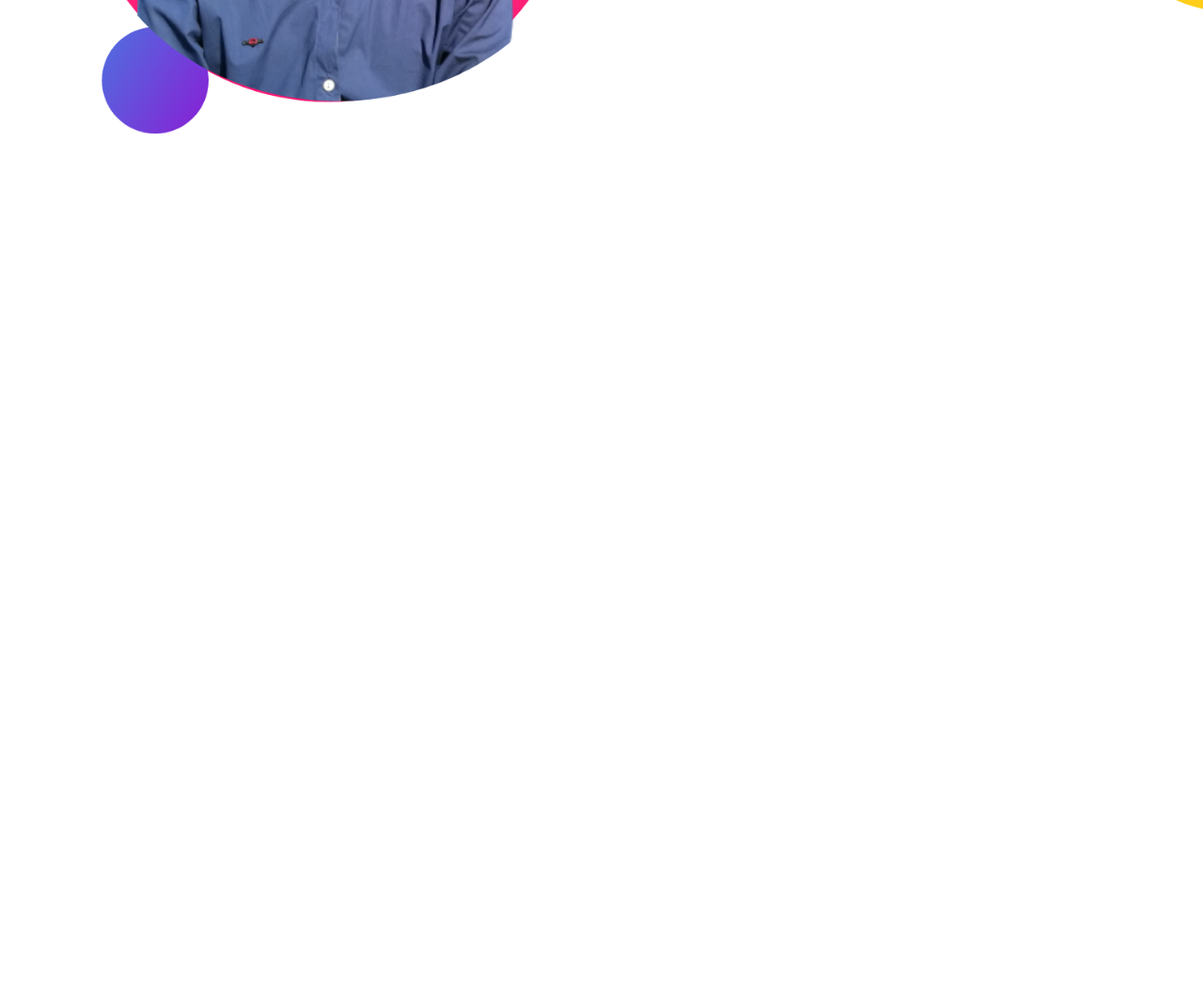
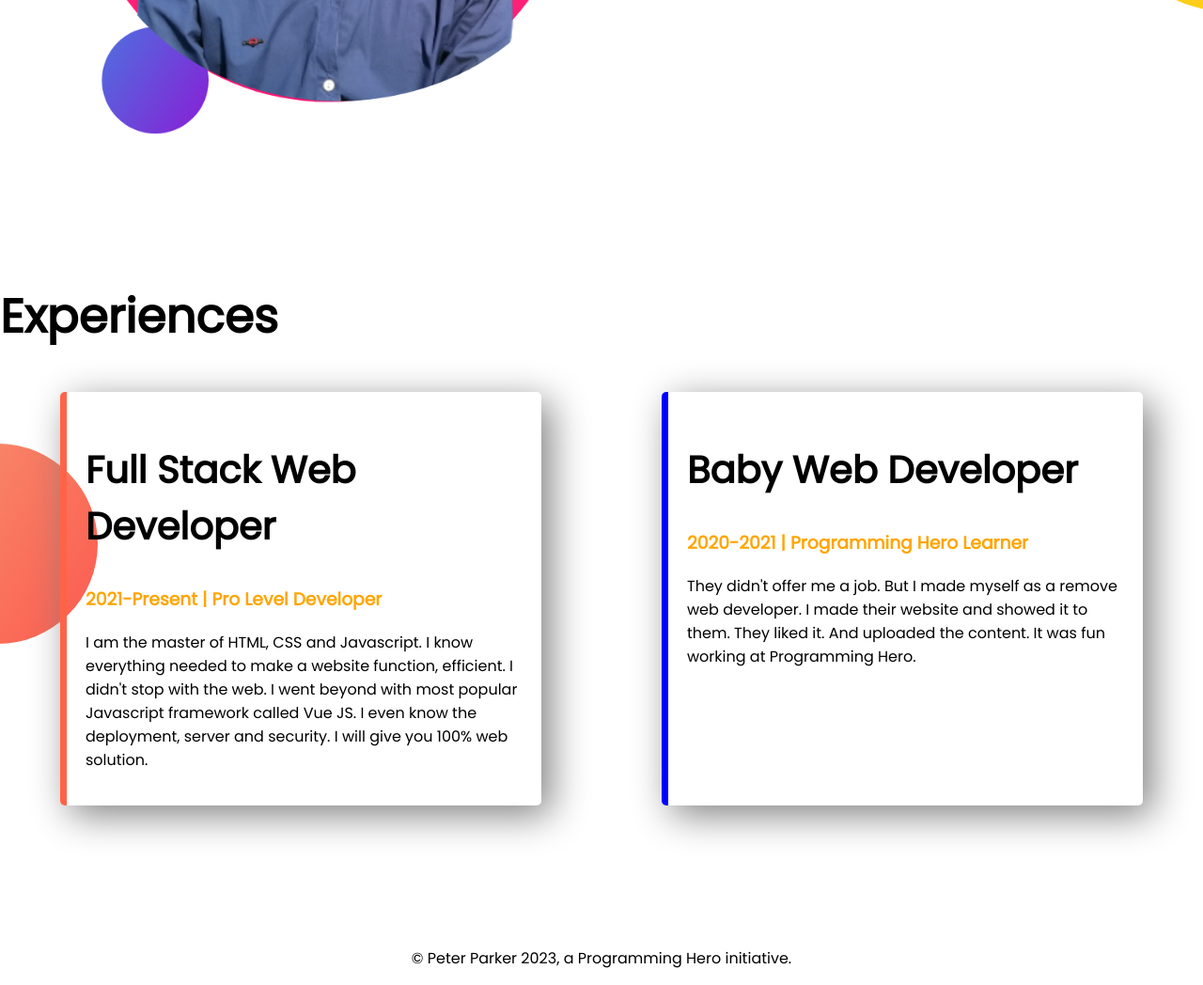
Before and after one commit to sardaralamin227/my-developmant-project, a plain HTML site: page index.html in a window 1280 px wide. Shown: the part 1164-2212 px from the top of the page at 94% size. Before the commit the page ends 1464 px from the top, so only its background shows below. Drawn offline with Linux system fonts and the light colour scheme.

Commit message:
last push

```diff
--- a/index.html
+++ b/index.html
@@ -12,7 +12,7 @@
 </head>
 
 <body>
-    <section class="top-banner">
+    <section class="top-banner flexible-container">
         <div class="half-width">
             <h1>Welcome To</h1>
             <h1><span class="orange-color">Al Amin Sardar</span> World!!</h1>
@@ -29,7 +29,7 @@
         </div>
     </section>
 
-    <section class="dream-big">
+    <section class="dream-big flexible-container">
         <div class="half-width">
             <img src="images/sardar2.png" alt="">
         </div>
@@ -42,7 +42,31 @@
             <a class="link-button" target="_blank" href="http://127.0.0.1:5500/index.html">DOWNLOAD RESUME</a>
         </div>
     </section>
+    <section class="experience-area">
+        <h1>Experiences</h1>
+        <div class="flexible-container">
+            <div id="full-stack" class="experience-item">
+                <h2>Full Stack Web Developer</h2>
+                <h3 class="orange-color">2021-Present | Pro Level Developer</h3>
+                <p>I am the master of HTML, CSS and Javascript. I know everything needed to make a website function,
+                    efficient. I didn't stop with the web. I went beyond with most popular Javascript framework called
+                    Vue
+                    JS. I even know the deployment, server and security. I will give you 100% web solution.</p>
+            </div>
+
+            <div id="baby-web" class="experience-item">
+                <h2>Baby Web Developer</h2>
+                <h3 class="orange-color">2020-2021 | Programming Hero Learner</h3>
+                <p>They didn't offer me a job. But I made myself as a remove web developer. I made their website and
+                    showed
+                    it to them. They liked it. And uploaded the content. It was fun working at Programming Hero.</p>
+            </div>
+        </div>
+    </section>
 
 </body>
+<footer>
+    <p>© Peter Parker 2023, a Programming Hero initiative.</p>
+</footer>
 
 </html>
--- a/style.css
+++ b/style.css
@@ -7,11 +7,15 @@ h1 {
     font-size: 50px;
 }
 
+h2 {
+    font-size: 40px;
+}
+
 .orange-color {
     color: orange;
 }
 
-section {
+.flexible-container {
     display: flex;
     margin-bottom: 150px;
 }
@@ -45,3 +49,32 @@ section {
     background-repeat: no-repeat;
     background-position: right;
 }
+
+.experience-item {
+    width: 50%;
+    margin-left: 5%;
+    margin-right: 5%;
+    border-radius: 5px;
+    padding: 20px;
+    box-shadow: 10px 10px 40px gray;
+
+
+}
+
+.experience-area {
+    background-image: url(images/exp-bg.png);
+    background-repeat: no-repeat;
+    background-position: left;
+}
+
+#full-stack {
+    border-left: 7px solid tomato;
+}
+
+#baby-web {
+    border-left: 7px solid blue;
+}
+
+footer p {
+    text-align: center;
+}
```
